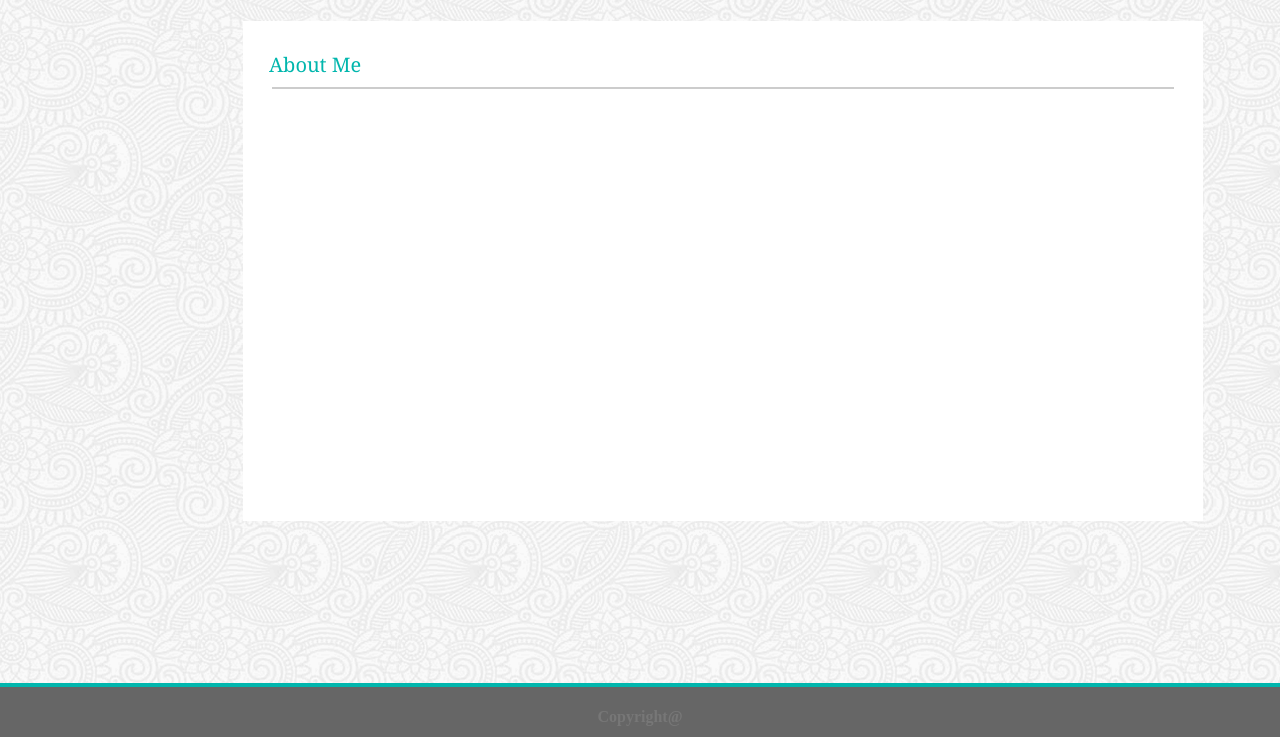
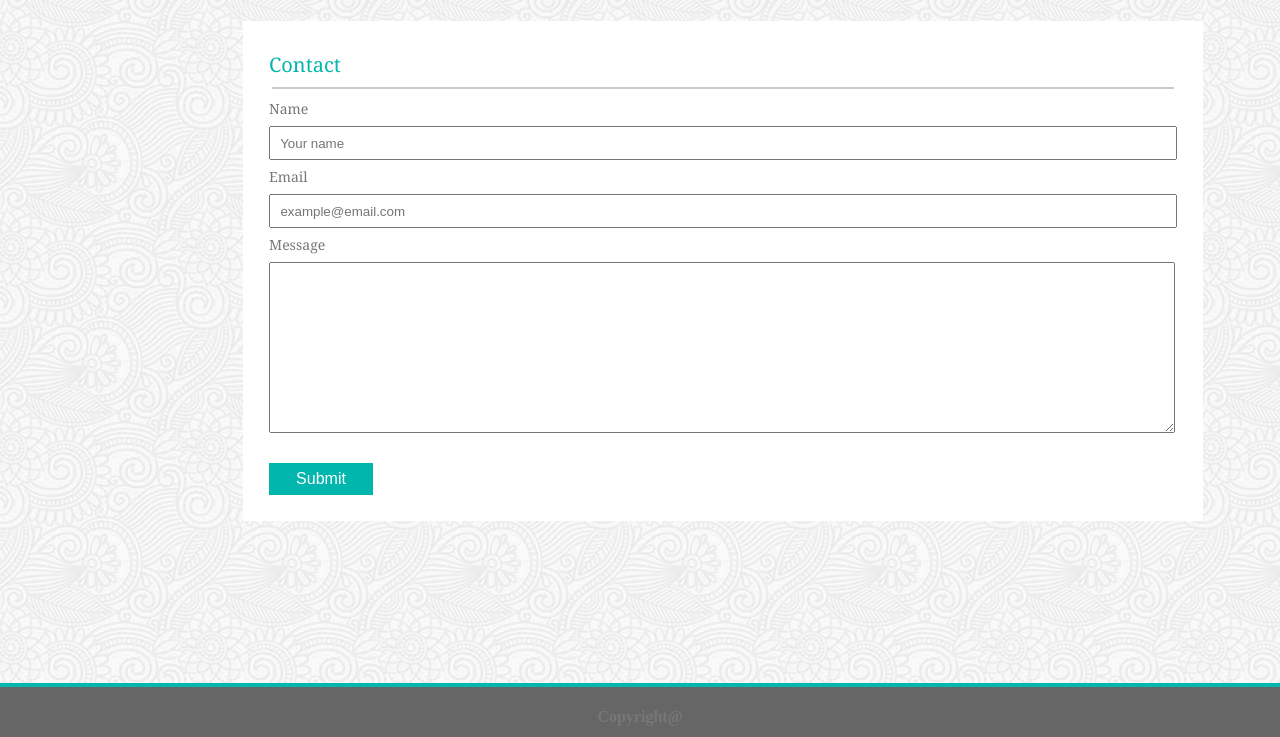
Before and after one commit to jyotigupta329/Basic-Portfolio, a plain HTML site: page contact.html in a window 1280 px wide. Shown: the part 63-800 px from the top of the page. Drawn offline with Linux system fonts and the light colour scheme.

Commit message:
Contact html page and css page updated

```diff
--- a/assets/css/style.css
+++ b/assets/css/style.css
@@ -129,3 +129,54 @@ footer{
     color: #777777;
     border-top: 4px solid #01B6AD;
 }
+
+label {
+    height: 28px;
+    font-family: 'Georgia', Times, Times New Roman, serif;
+    margin-left: 26px;
+    font-size: 20px;
+    padding-top: 30px;
+    color: #777777;
+    margin-left: 26px;
+    line-height: 24px;
+    font-size: 14px;
+    margin-right: 26px
+}
+
+input {
+    margin-left: 26px;
+    margin-right: 26px;
+    margin-top: 5px;
+    margin-bottom: 5px;
+    height: 28px;
+    width: 900px;
+}
+
+button {
+        background-color: #01B6AD; /* Green */
+        border: none;
+        color: white;
+        padding: 7px;
+        text-align: center;
+        text-decoration: none;
+        display: inline-block;
+        font-size: 16px;
+        margin-left: 26px;
+        margin-right: 26px;
+        margin-top: 26px;
+        cursor: pointer;
+        width: 104px;
+}
+
+.button:hover {
+    background-color:#01B6AD;
+    color: white;
+}
+
+textarea{
+    width: 900px;
+    margin-left: 26px;
+    margin-right: 26px;
+    margin-top: 5px;
+    height: 165px;
+}
--- a/contact.html
+++ b/contact.html
@@ -28,10 +28,22 @@
 
         <!-- <div class="content"> -->
         <div class="content">
-            <div class="name"> About Me</div>
+            <div class="name">Contact</div>
             <hr>
 
-
+            <label>Name</label>
+            <br>
+            <input type="text" name="firstname" placeholder="  Your name">
+            <br>
+            <label>Email</label>
+            <br>
+            <input type="text" name="firstname" placeholder="  example@email.com">
+            <br>
+            <label>Message</label>
+            <br>
+            <textarea></textarea>
+            <br>
+            <button class="button ">Submit</button>
         </div>
         <footer>
             <h4>
```
